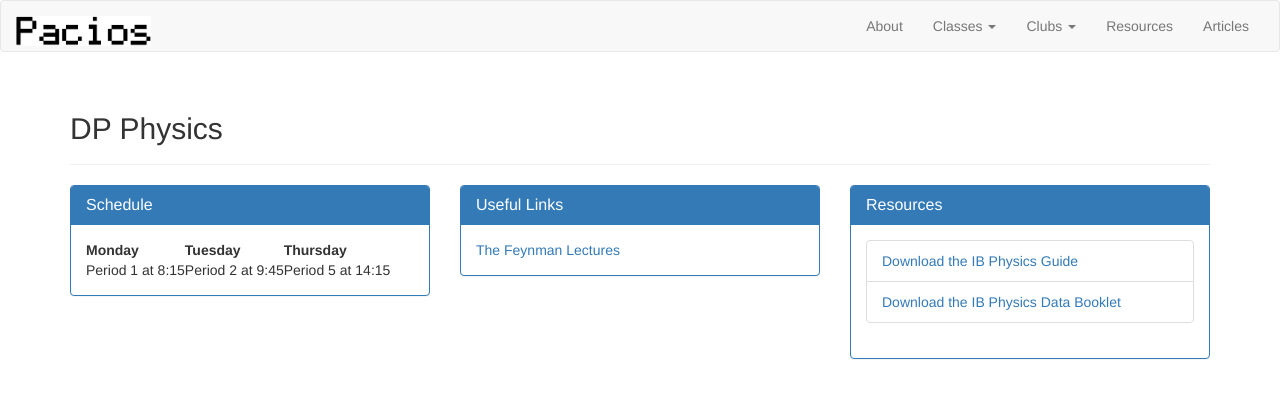
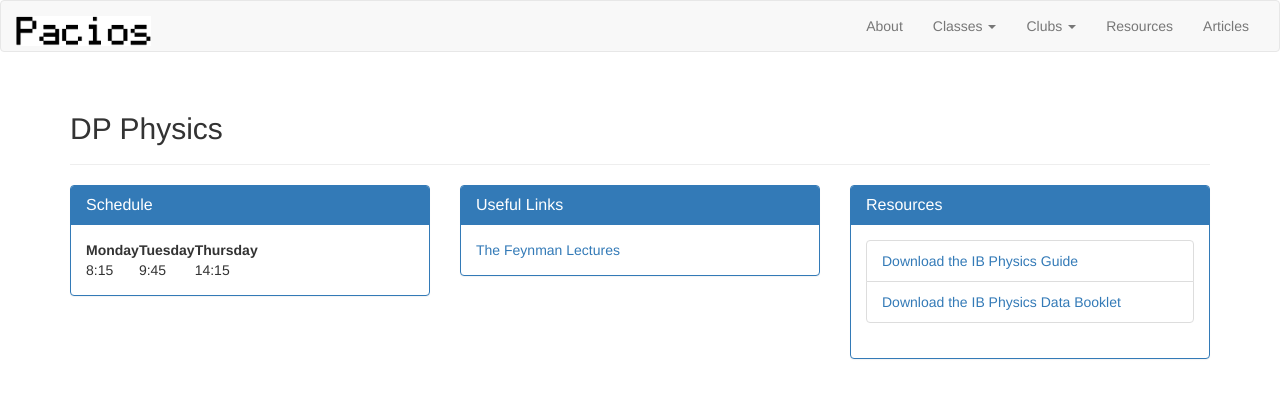
Before and after one commit to RodrigoPacios/mrpacios1, a Jekyll site: the page built from DPPhysicsYear1.html, in a window 1280 px wide. Shown: the top 398 px of the page. Built offline with Jekyll 4.4.1, drawn with Linux system fonts in a browser that asks for light colours; nearby versions of some CDN libraries.

Commit message:
times with no period#

```diff
--- a/DPPhysicsYear1.html
+++ b/DPPhysicsYear1.html
@@ -24,9 +24,9 @@ layout: default
                               <th>Thursday</th>
                           </tr>
                           <tr>
-                              <td>Period 1 at 8:15</td>
-                              <td>Period 2 at 9:45</td>
-                              <td>Period 5 at 14:15</td>
+                              <td>8:15</td>
+                              <td>9:45</td>
+                              <td>14:15</td>
                           </tr>
                         </table>
                     </div>
--- a/Grade10PreDP.html
+++ b/Grade10PreDP.html
@@ -23,8 +23,8 @@ layout: default
                                 <th>Wednesday</th>
                             </tr>
                             <tr>
-                                <td>Period 1 at 8:15</td>
-                                <td>Period 3 at 11:05</td>
+                                <td>8:15</td>
+                                <td>11:05</td>
                             </tr>
                             </table>
                         </div>
```
